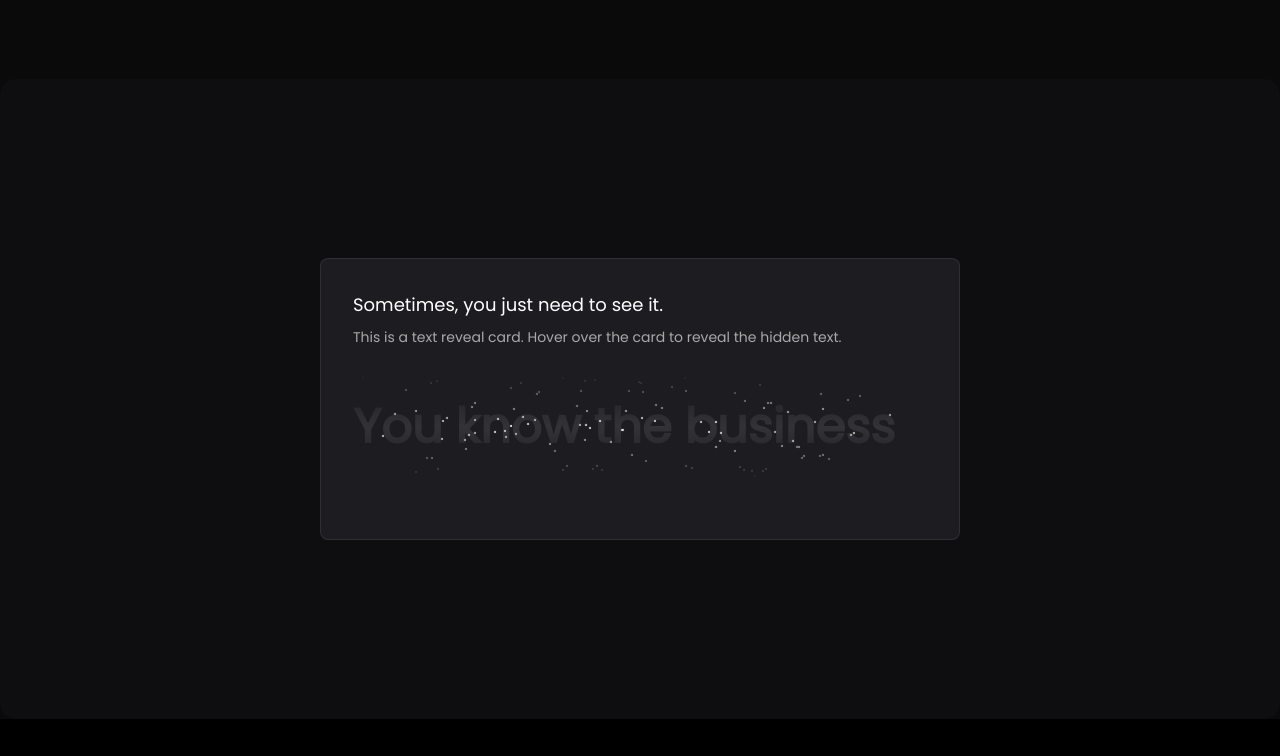
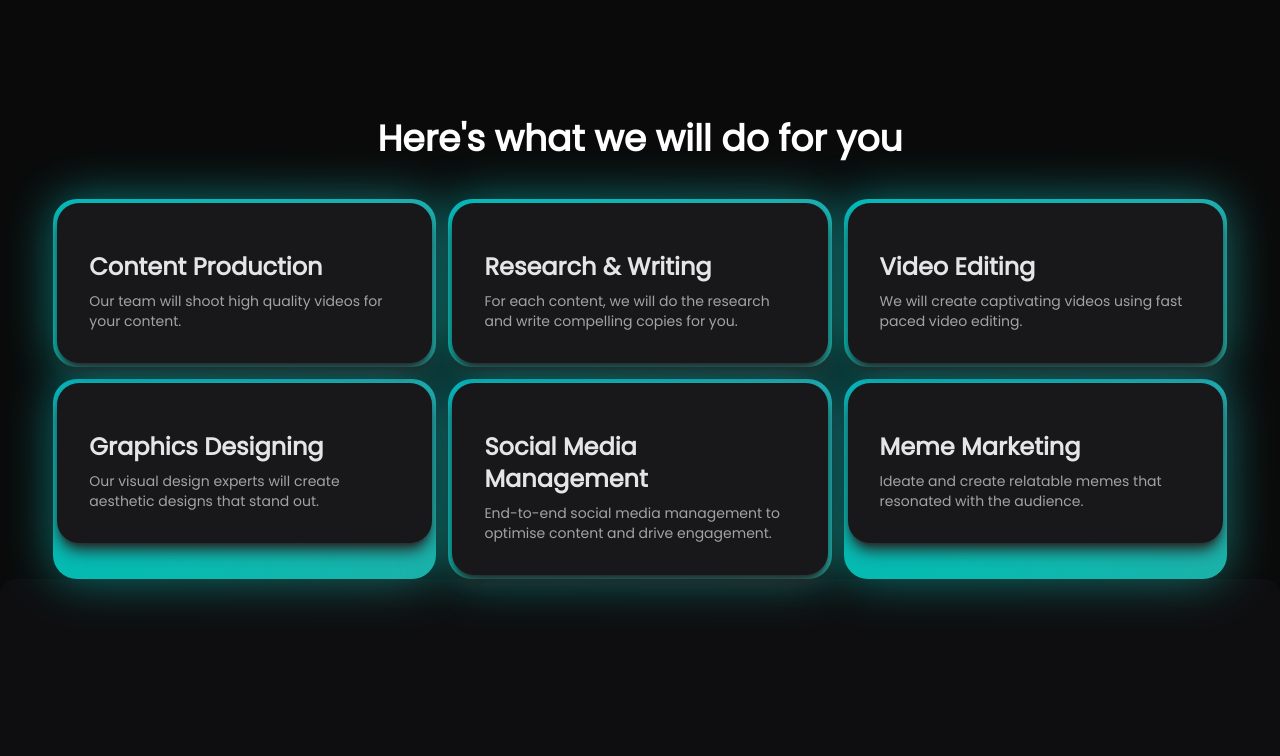
Before and after one commit to dheeraj20-bot/dhruva, a Next.js app: page / in a window 1280 px wide. Shown: the part 2299-3055 px from the top of the page. Built offline with nearby package versions, Linux system fonts and the light colour scheme.

Commit message:
updated service section

```diff
--- a/src/app/page.tsx
+++ b/src/app/page.tsx
@@ -6,6 +6,7 @@ import { GoogleGeminiEffectDemo } from "@/components/GoogleGeminiEffectDemo";
 import {TextRevealCardPreview} from "@/components/CtaSection"
 import {BentoGridThirdDemo} from "@/components/BentoGrid"
 import { AnimatedTooltipPreview } from "@/components/AnimatedTooltipPreview";
+import {Service} from "@/components/Service"
 
 export default function Home() {
 
@@ -13,7 +14,7 @@ export default function Home() {
   return (
     <main className="min-h-screen bg-black/[0.96] antialiased bg-grid-white/[0.02]">
       <div className="h-screen  w-full top-40
-   rounded-md relative  -mb-32 sm:mb-0 overflow-clip">
+       rounded-md relative  -mb-32 sm:mb-0 overflow-clip">
       <GoogleGeminiEffectDemo/>
       </div>
        <div className="p-4  sm:pt-20">
@@ -31,6 +32,10 @@ export default function Home() {
        <BentoGridThirdDemo/>
        </div>
     <ThreeDCardDemo/>
+
+    <Service/>
+
+
     <TextRevealCardPreview/>
     </main>
   );
--- a/src/components/BentoGrid.tsx
+++ b/src/components/BentoGrid.tsx
@@ -352,7 +352,7 @@ const items = [
     description: (
       <span className="text-sm">
         We design and develop impactful websites using WordPress.
-         Unleash your brand &apos s potential.
+         Unleash your brand &apos s potential .
       </span>
     ),
     header: <SkeletonFive />,
--- a/src/components/CtaSection.tsx
+++ b/src/components/CtaSection.tsx
@@ -11,7 +11,7 @@ export function TextRevealCardPreview() {
     <div className="flex items-center p-2 justify-center bg-[#0E0E10] h-[40rem] rounded-2xl w-full">
       <TextRevealCard
         text="You know the business"
-        revealText="I know the chemistry "
+        revealText="We know the Market"
       >
         <TextRevealCardTitle>
           Sometimes, you just need to see it.
--- /dev/null
+++ b/src/components/Service.tsx
@@ -0,0 +1,45 @@
+"use client";
+import React from "react";
+import { BackgroundGradient } from "./ui/background-gradient";
+import { IconAppWindow } from "@tabler/icons-react";
+
+const items = [
+    { id:1, title: "Content Production", description: "Our team will shoot high quality videos for your content." },
+    { id:2,title: "Research & Writing", description: "For each content, we will do the research and write compelling copies for you." },
+    { id:3,title: "Video Editing", description: "We will create captivating videos using fast paced video editing." },
+    { id:4,title: "Graphics Designing", description: "Our visual design experts will create aesthetic designs that stand out." },
+    { id:5,title: "Social Media Management", description: "End-to-end social media management to optimise content and drive engagement." },
+    { id:6,title: "Meme Marketing", description: "Ideate and create relatable memes that resonated with the audience." },
+
+  ];
+
+export function Service() {
+  return (
+    <div>
+        <div className="text-center text-white text-2xl sm:text-4xl mb-10 font-bold mt-10">
+        Here's what we will do for you
+
+        </div>
+  <div className="grid grid-cols-1 sm:grid-cols-2 lg:grid-cols-3 mx-auto gap-3 w-11/12">
+    {items.map((item) => (
+
+      <BackgroundGradient
+        key={item.id} // Add a unique key for each item
+        className="rounded-[22px]  w-full p-8 group bg-white dark:bg-zinc-900 dark:group-hover:bg-transparent dark:group:hover:shadow-xl  hover:shadow-xl dark:hover:bg-transparent dark:hover:shadow-xl dark:shadow-neutral-800 shadow-lg flex flex-col justify-center items-center00"
+      >
+        <p className="text-xl sm:text-2xl font-bold text-black mt-4 mb-2 dark:text-neutral-200
+        dark:group-hover:text-black dark:group:hover:shadow-xl">
+          {item.title}
+        </p>
+        <p className="text-sm
+        dark:group-hover:text-black text-neutral-600 dark:text-neutral-400">
+          {item.description}
+        </p>
+      </BackgroundGradient>
+    ))}
+  </div>
+    </div>
+
+
+  );
+}
```
